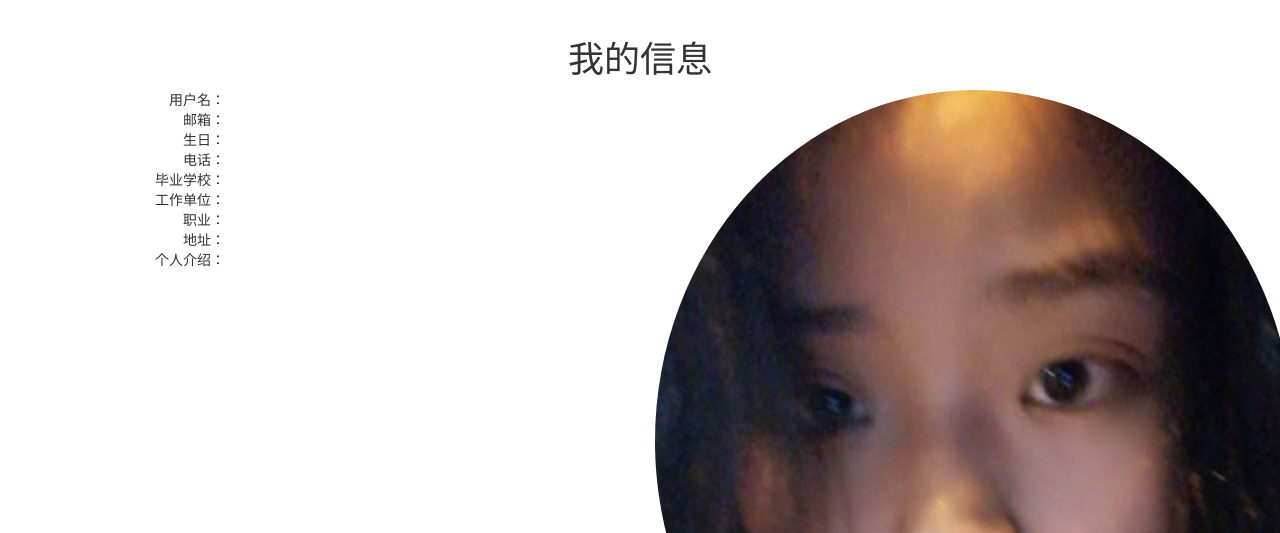
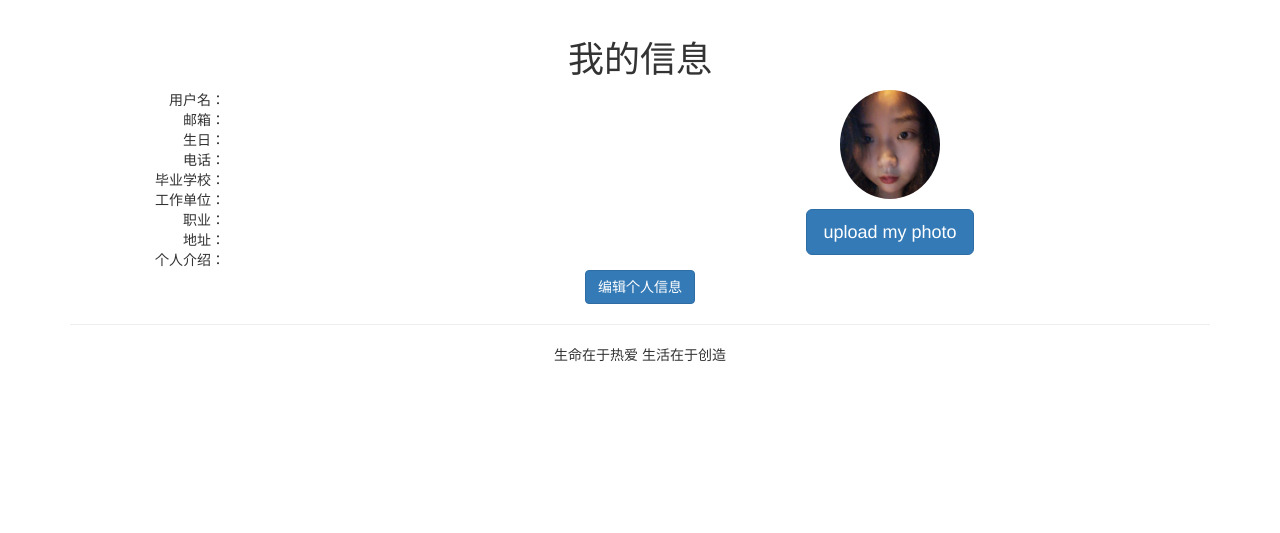
Before and after one commit to ZiYin-ss/python-Django-blog2, a Django app: template templates/account/myself.html in a window 1280 px wide. Shown: the part 52-585 px from the top of the page. After the commit the page ends 414 px from the top, so only its background shows below. Run offline with Django 3.2, Linux system fonts and the light colour scheme; the template is opened without the code that fills it, so the values that code supplies are empty; some libraries are stand-ins or nearby versions.

Commit message:
修改完成

```diff
--- a/static/js/csrf.js
+++ b/static/js/csrf.js
@@ -1,4 +1,4 @@
- $(document).ajaxSend(function(event, xhr, settings) {
+    $(document).ajaxSend(function(event, xhr, settings) {
         function getCookie(name) {
             var cookieValue = null;
             if (document.cookie && document.cookie != '') {
--- a/templates/account/myself.html
+++ b/templates/account/myself.html
@@ -45,16 +45,18 @@
       <div class="col-md-6">
         <div style="margin-right: 100px;">
           {% if userinfo.photo %}
-          <img src="{{ userinfo.photo | striptags }}" class="img-circle" id="my_photo" name="user_face">
+          <img src="{{ userinfo.photo | striptags }}" style="width: 100px" class="img-circle" id="my_photo" name="user_face">
           {% else %}
-          <img name="user_face" src="/static/images/photo.png" class="img-circle" id="my_photo">
+          <img name="user_face" src="/static/images/photo.png"  style="width: 100px" class="img-circle" id="my_photo">
           {% endif %}
 
         </div>
         <div style="margin-right: 100px;margin-top: 10px">
+            <a href="{%url 'account:my_image' %}">
             <button class="btn-primary btn btn-lg" id="upload_images" onclick="uploda_ing_layer()">
                 upload my photo
             </button>
+            </a>
         </div>
       </div>
     </div>
```
Also changed, not shown: account/admin.py (+13 -3 lines), templates/account/imagecrop.html (+22 -14 lines).
